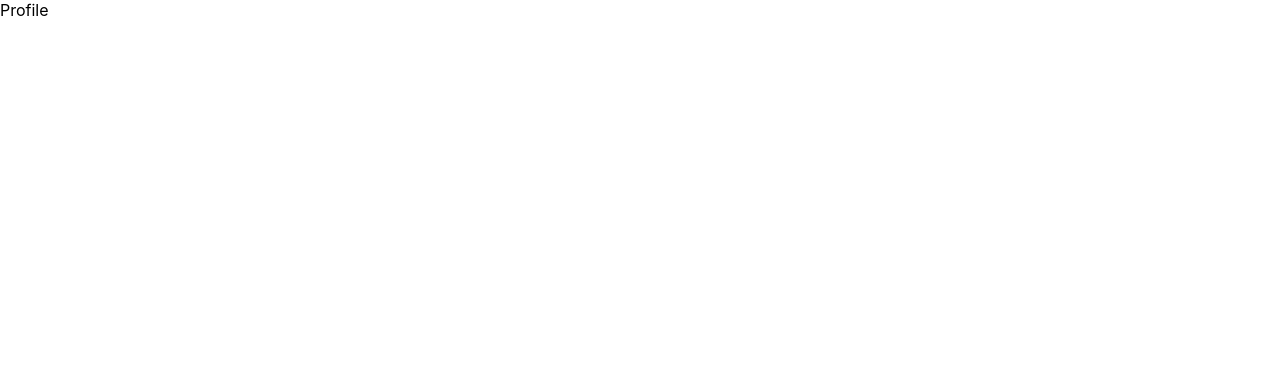
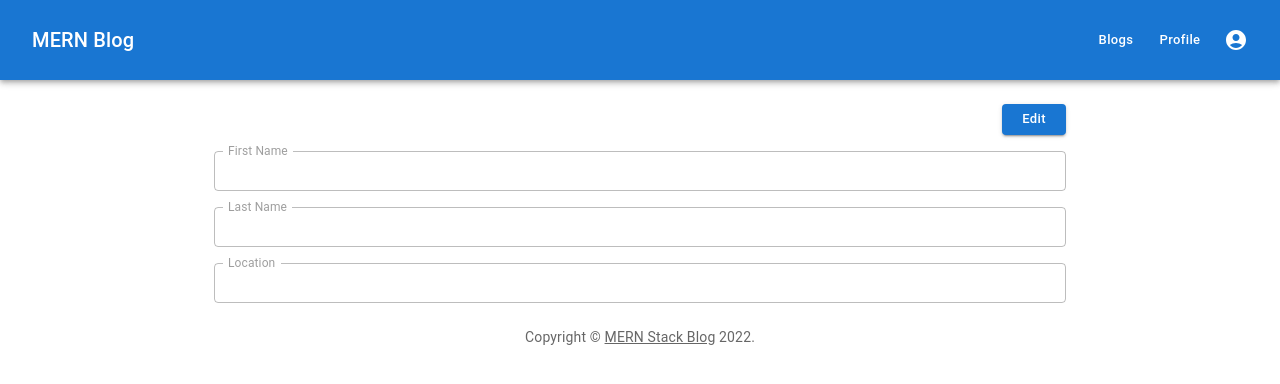
Before and after one commit to HuseyinSARI/mern-stack-blog, a React (Create React App) app in the folder client/: page /profile in a window 1280 px wide. Shown: the top 384 px of the page. Built offline with nearby package versions, Linux system fonts and the light colour scheme; no server answers; sample sign-in values are in the browser's storage.

Commit message:
feat:basic  infrastucture for profile page

```diff
--- a/client/src/pages/Profile.jsx
+++ b/client/src/pages/Profile.jsx
@@ -1,8 +1,81 @@
-import React from 'react'
+import { useState, useEffect } from 'react'
+import {
+  Container, Stack, TextField, Box, Button
+} from "@mui/material"
+import { useAuth } from "../middleware/contextHooks"
+// #region --------------- Components ---------------
+import MainContainer from "../components/MainContainer"
+// #endregion
 
 function Profile() {
+  const { currentUser, getProfile } = useAuth();
+  const [profile, setProfile] = useState({});
+  const [isDisabled, setIsDisabled] = useState(true)
+
+  useEffect(() => {
+    if (!currentUser) {
+      getProfile();
+    }
+
+    if (currentUser) {
+      setProfile(currentUser);
+    }
+
+
+  }, [currentUser, getProfile]);
+
+  const handleDisabled = () => {
+    setIsDisabled(false)
+  }
+
+  const handleCancel = () => {
+    setIsDisabled(true)
+  }
+
+  const handleUpdate = () => {
+    setIsDisabled(true)
+  }
+
+
   return (
-    <div>Profile</div>
+    <MainContainer>
+      <Container maxWidth="md" sx={{ my: 3 }}>
+        <Stack spacing={2}>
+          {
+            isDisabled
+              ?
+              <Box sx={{ display: "flex", justifyContent: "flex-end" }}>
+                <Button onClick={handleDisabled}>Edit</Button>
+              </Box>
+              : null
+          }
+          <TextField
+            label="First Name" name="firstName"
+            value={profile.firstName} disabled={isDisabled}
+            onChange={(e) => setProfile({ ...profile, firstName: e.target.value })}
+          />
+          <TextField
+            label="Last Name" name="lastName"
+            value={profile.lastName} disabled={isDisabled}
+            onChange={(e) => setProfile({ ...profile, lastName: e.target.value })}
+          />
+          <TextField
+            label="Location" name="location"
+            value={profile.location} disabled={isDisabled}
+            onChange={(e) => setProfile({ ...profile, lastName: e.target.value })}
+          />
+          {
+            !isDisabled
+              ?
+              <Stack spacing={2} direction="row">
+                <Button onClick={handleUpdate}>Update</Button>
+                <Button onClick={handleCancel}>Cancel</Button>
+              </Stack>
+              : null
+          }
+        </Stack>
+      </Container>
+    </MainContainer>
   )
 }
 
```
